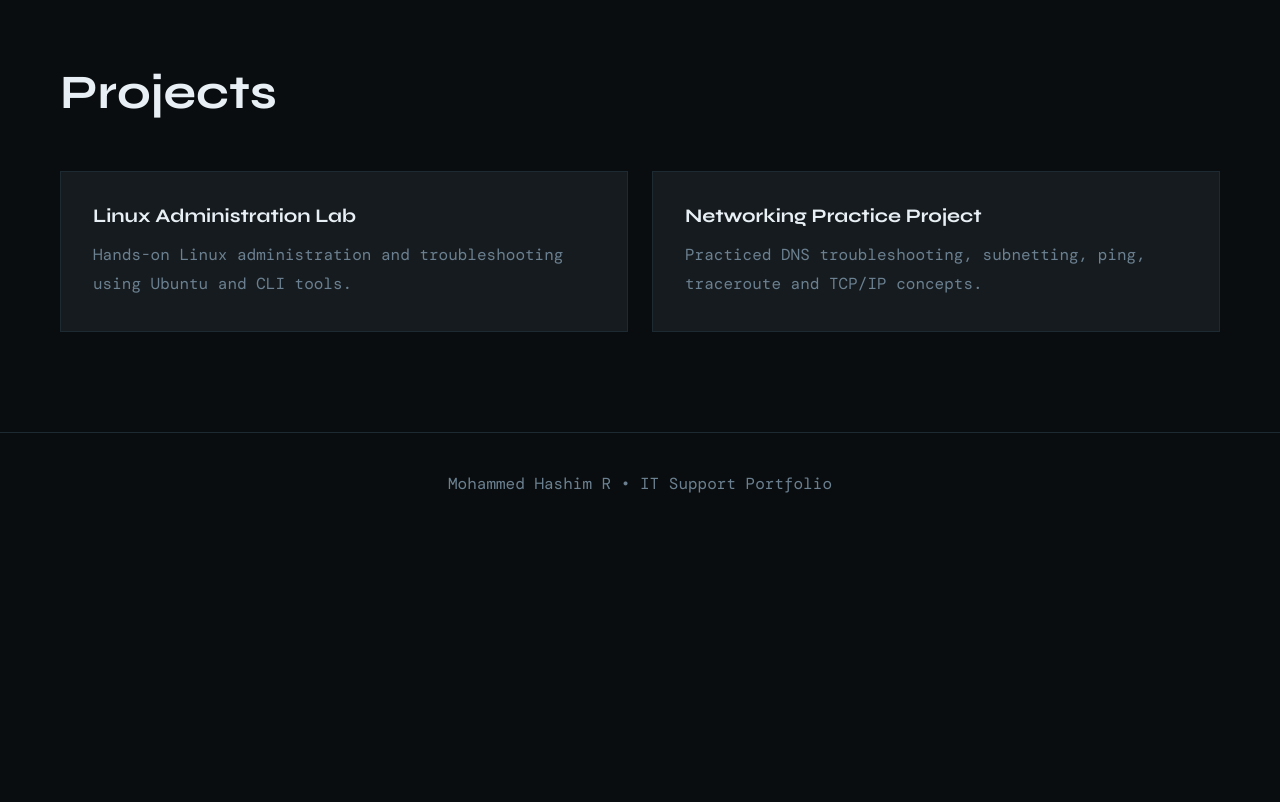
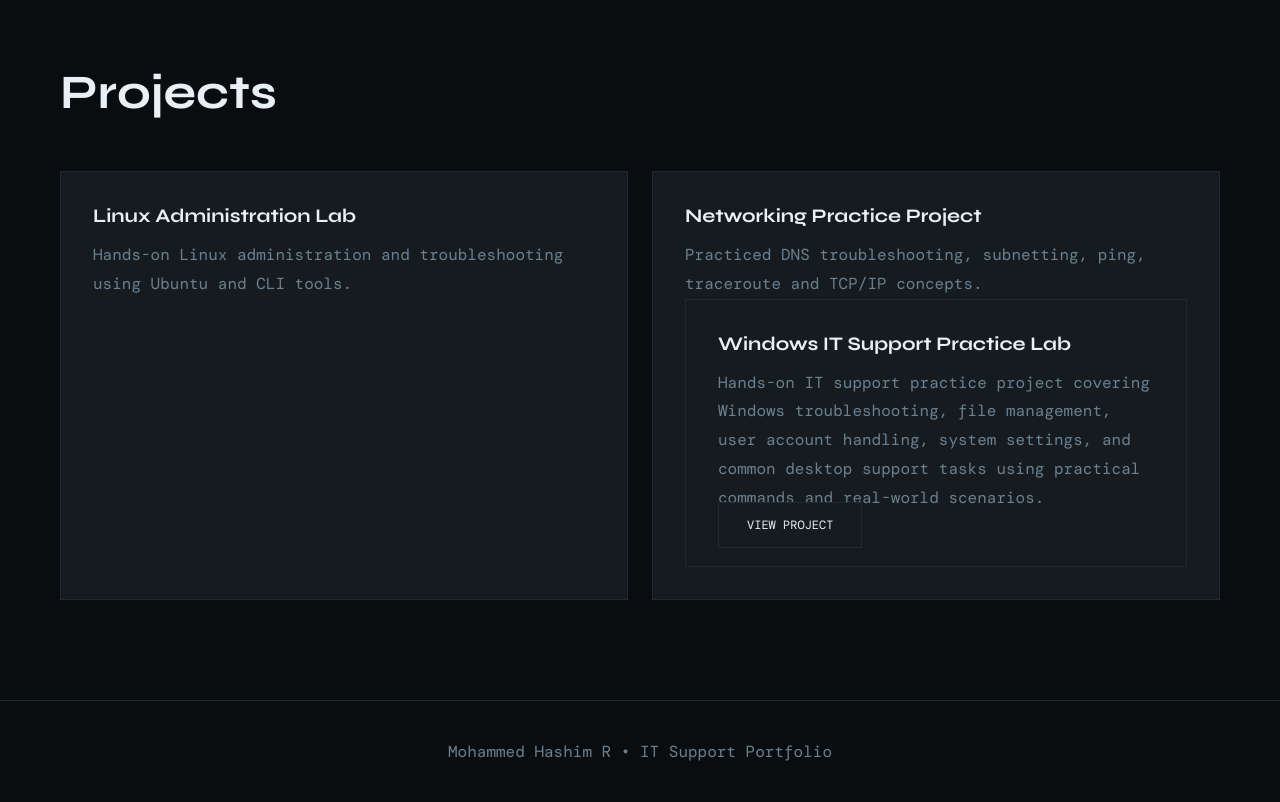
Before and after one commit to HASHIMCR7/Hashim-updated-portfolio-, a plain HTML site: page index.html in a window 1280 px wide. Shown: the part 1275-2077 px from the top of the page. Before the commit the page ends 1809 px from the top, so only its background shows below. Drawn offline with nearby package versions, Linux system fonts and the light colour scheme; a web font is replaced by a local one.

Commit message:
Update index.html

```diff
--- a/index.html
+++ b/index.html
@@ -358,7 +358,21 @@ section{
         Practiced DNS troubleshooting, subnetting, ping, traceroute and TCP/IP concepts.
       </p>
 
-    </div>
+    <div class="project-card">
+
+  <h3 class="project-title">
+    Windows IT Support Practice Lab
+  </h3>
+
+  <p class="project-desc">
+    Hands-on IT support practice project covering Windows troubleshooting, file management, user account handling, system settings, and common desktop support tasks using practical commands and real-world scenarios.
+  </p>
+
+  <a href="https://github.com/HASHIMCR7/windows-it-support-practice-lab" target="_blank" class="btn-outline">
+    View Project
+  </a>
+
+</div>
 
   </div>
 
```
